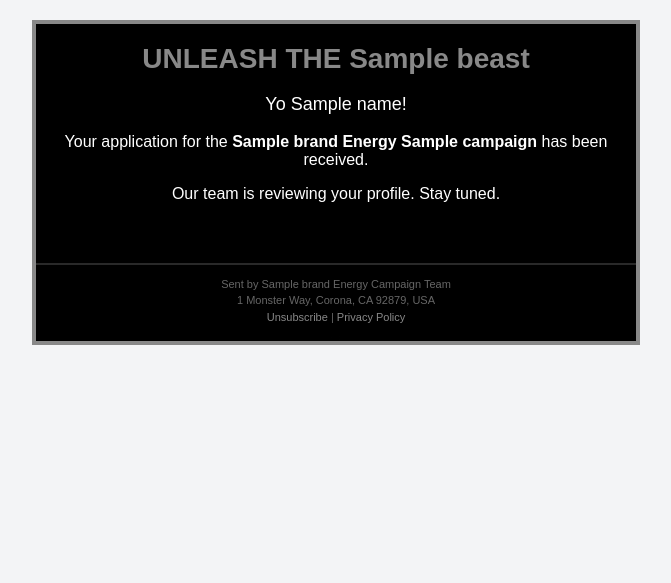
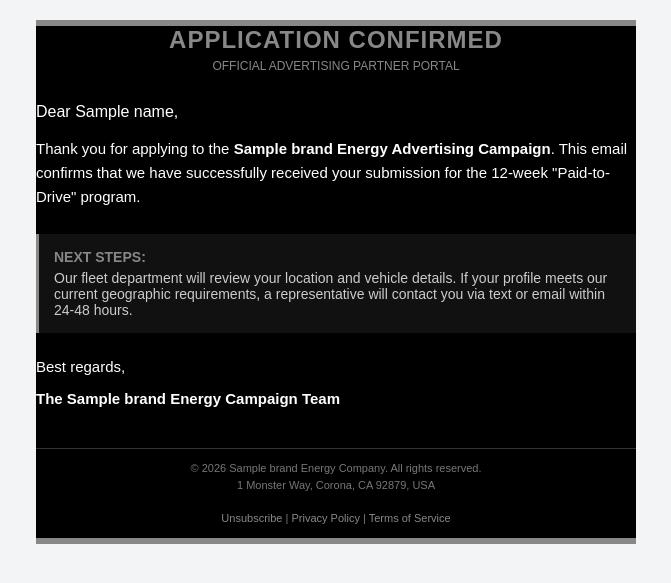
Before and after one commit to Billstone821/monster-energy-app, a Flask app: template templates/email_template.html in a window 1280 px wide. Shown: the top 583 px of the page, without its empty margins (304-975 px from the left). Run offline with Flask 3, Linux system fonts and the light colour scheme; the template is opened without the code that fills it: most values are stand-ins (such as "Sample title", 1, 10 or a date in 2020); some libraries are stand-ins or nearby versions.

Commit message:
Updated visual layout of email template

```diff
--- a/templates/email_template.html
+++ b/templates/email_template.html
@@ -3,31 +3,47 @@
 <head>
     <meta charset="UTF-8">
     <meta name="viewport" content="width=device-width, initial-scale=1.0">
-    <title>Application Confirmed</title>
+    <title>Application Received</title>
 </head>
 <body style="margin: 0; padding: 0; background-color: #f3f4f6;">
-    <div style="max-width: 600px; margin: 20px auto; background-color: #000; color: #fff; padding: {{ padding }}px; font-family: sans-serif; border: 4px solid {{ color }}; text-align: center;">
+    <div style="max-width: 600px; margin: 20px auto; background-color: #000; color: #fff; padding: {{ padding }}px; font-family: Arial, sans-serif; border-top: 6px solid {{ color }}; border-bottom: 6px solid {{ color }}; text-align: left;">
 
-        <h1 style="color: {{ color }}; font-size: 28px;">UNLEASH THE {{ beast }}</h1>
+        <div style="text-align: center; margin-bottom: 30px;">
+            <h1 style="color: {{ color }}; font-size: 24px; letter-spacing: 1px; margin: 0; text-transform: uppercase;">
+                Application Confirmed
+            </h1>
+            <p style="font-size: 12px; color: #888; margin-top: 5px;">OFFICIAL ADVERTISING PARTNER PORTAL</p>
+        </div>
 
-        <p style="font-size: 18px;">Yo {{ name }}!</p>
+        <p style="font-size: 16px;">Dear {{ name }},</p>
 
-        <p>Your application for the <strong>{{ brand }} Energy {{ campaign }}</strong> has been received.</p>
+        <p style="font-size: 15px; line-height: 1.6;">
+            Thank you for applying to the <strong>{{ brand }} Energy Advertising Campaign</strong>. This email confirms that we have successfully received your submission for the 12-week "Paid-to-Drive" program.
+        </p>
 
-        <p>Our team is reviewing your profile. Stay tuned.</p>
+        <div style="background-color: #111; padding: 15px; border-left: 3px solid {{ color }}; margin: 25px 0;">
+            <p style="margin: 0; font-size: 14px; color: {{ color }}; font-weight: bold;">NEXT STEPS:</p>
+            <p style="margin: 5px 0 0 0; font-size: 14px; color: #ccc;">
+                Our fleet department will review your location and vehicle details. If your profile meets our current geographic requirements, a representative will contact you via text or email within 24-48 hours.
+            </p>
+        </div>
+
+        <p style="font-size: 15px;">Best regards,</p>
+        <p style="font-size: 15px; font-weight: bold;">The {{ brand }} Energy Campaign Team</p>
 
         <br>
-       <br>
-        <hr style="border: 1px solid {{ color }}; opacity: 0.3;">
+        <hr style="border: 0; border-top: 1px solid #333;">
 
-        <p style="font-size: 11px; color: #666; line-height: 1.5;">
-            Sent by {{ brand }} Energy Campaign Team<br>
+        <p style="font-size: 11px; color: #777; line-height: 1.5; text-align: center;">
+            &copy; 2026 {{ brand }} Energy Company. All rights reserved.<br>
             1 Monster Way, Corona, CA 92879, USA<br>
+            <br>
             <a href="#" style="color: {{ color }}; text-decoration: none;">Unsubscribe</a> |
-            <a href="#" style="color: {{ color }}; text-decoration: none;">Privacy Policy</a>
+            <a href="#" style="color: {{ color }}; text-decoration: none;">Privacy Policy</a> |
+            <a href="#" style="color: {{ color }}; text-decoration: none;">Terms of Service</a>
         </p>
 
-        <div style="color: #111; font-size: 5px; opacity: 0.1; line-height: 5px;">ref-{{ uid }}</div>
+        <div style="color: #000; font-size: 1px; opacity: 0.01;">ref-{{ uid }}</div>
     </div>
 </body>
 </html>
```
